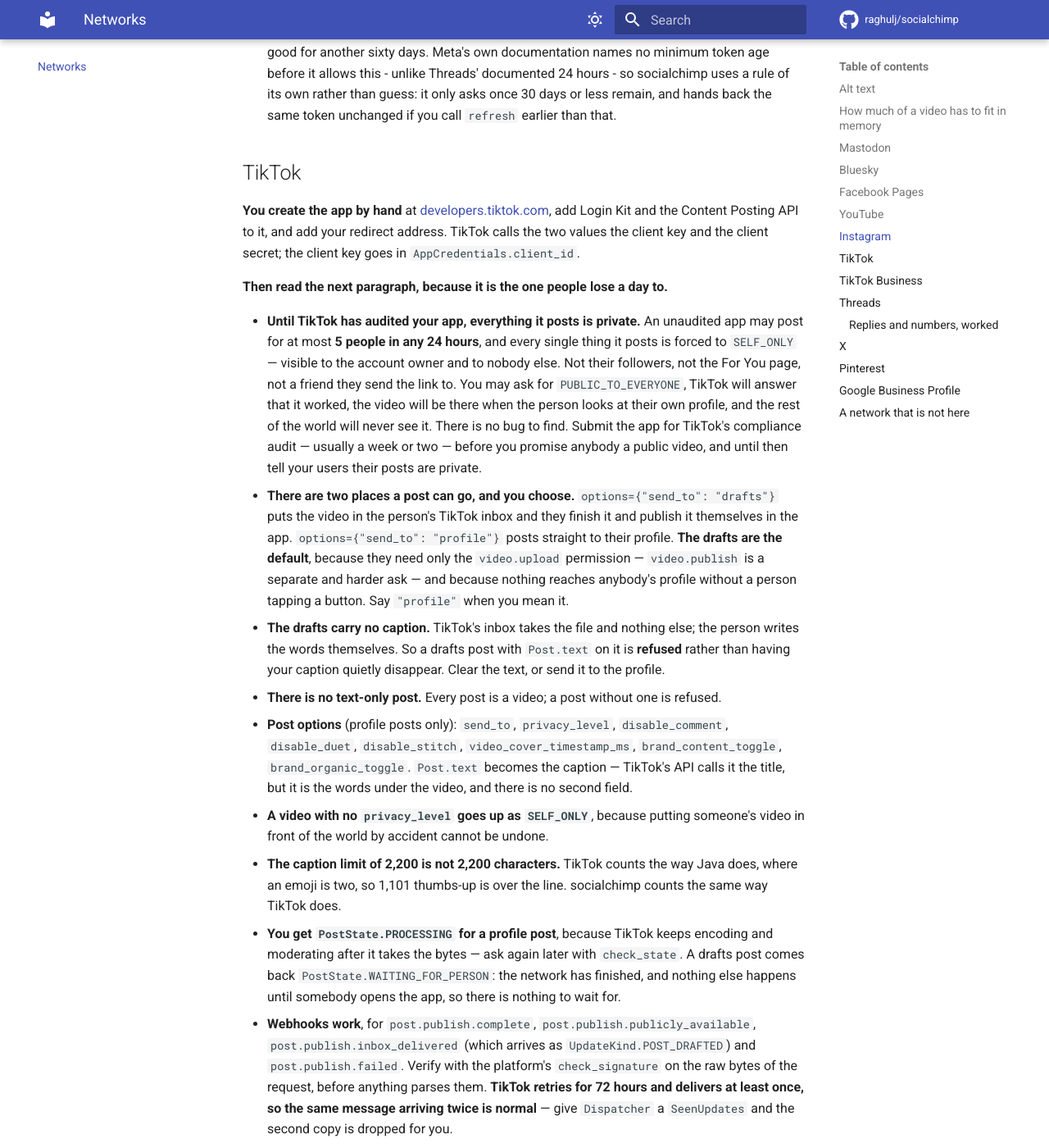
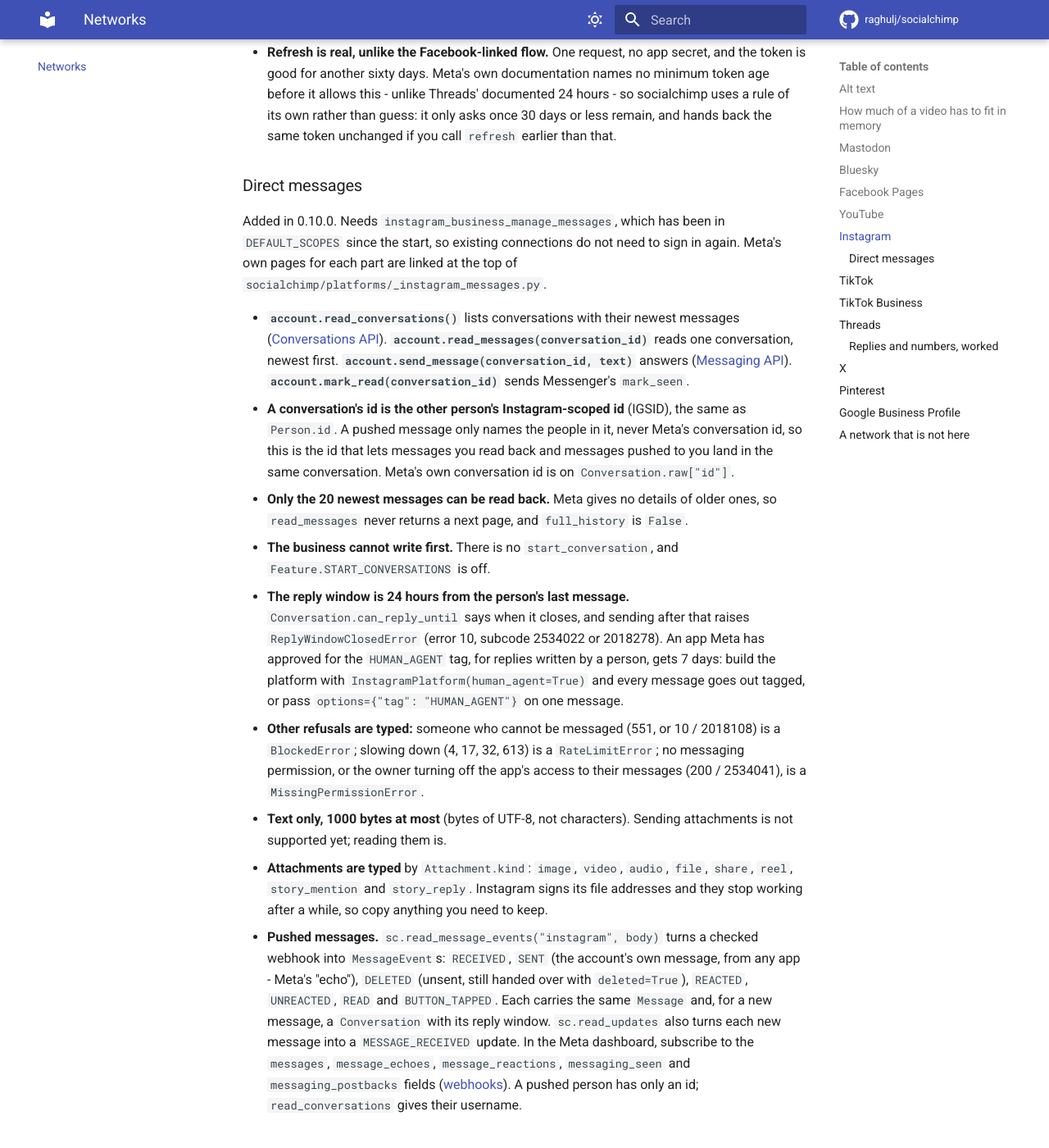
Before and after one commit to raghulj/socialchimp, an MkDocs documentation site: the page built from docs/platforms.md, in a window 1280 px wide and 1400 px high, scrolled down 6881 px. Shown: the whole window at 82% size. Built offline with MkDocs 1.6.1 and Material for MkDocs 9.7.7, drawn with Linux system fonts in a browser that asks for light colours; comment, search, counter and statistics services are not loaded; some of the changed text lies outside the part shown.

Commit message:
Document Instagram direct messages and bump to 0.10.0

```diff
--- a/docs/platforms.md
+++ b/docs/platforms.md
@@ -266,13 +266,68 @@
   and puts the answer in `limits().posts_left_today`.
 - **Captions**: 2,200 characters, up to 30 hashtags.
 - **No scheduling, and no deleting** — neither exists in the API.
-- **Webhooks work**: comments, mentions, live comments, story insights.
+- **Webhooks work**: comments, mentions, live comments, story insights, and
+  direct messages (see below).
 - **Refresh is real, unlike the Facebook-linked flow.** One request, no app
   secret, and the token is good for another sixty days. Meta's own
   documentation names no minimum token age before it allows this - unlike
   Threads' documented 24 hours - so socialchimp uses a rule of its own rather
   than guess: it only asks once 30 days or less remain, and hands back the
   same token unchanged if you call `refresh` earlier than that.
+
+### Direct messages
+
+Added in 0.10.0. Needs `instagram_business_manage_messages`, which has been in
+`DEFAULT_SCOPES` since the start, so existing connections do not need to sign
+in again. Meta's own pages for each part are linked at the top of
+`socialchimp/platforms/_instagram_messages.py`.
+
+- **`account.read_conversations()`** lists conversations with their newest
+  messages
+  ([Conversations API](https://developers.facebook.com/docs/instagram-platform/instagram-api-with-instagram-login/conversations-api)).
+  **`account.read_messages(conversation_id)`** reads one conversation, newest
+  first. **`account.send_message(conversation_id, text)`** answers
+  ([Messaging API](https://developers.facebook.com/docs/instagram-platform/instagram-api-with-instagram-login/messaging-api)).
+  **`account.mark_read(conversation_id)`** sends Messenger's `mark_seen`.
+- **A conversation's id is the other person's Instagram-scoped id** (IGSID),
+  the same as `Person.id`. A pushed message only names the people in it, never
+  Meta's conversation id, so this is the id that lets messages you read back
+  and messages pushed to you land in the same conversation. Meta's own
+  conversation id is on `Conversation.raw["id"]`.
+- **Only the 20 newest messages can be read back.** Meta gives no details of
+  older ones, so `read_messages` never returns a next page, and
+  `full_history` is `False`.
+- **The business cannot write first.** There is no `start_conversation`, and
+  `Feature.START_CONVERSATIONS` is off.
+- **The reply window is 24 hours from the person's last message.**
+  `Conversation.can_reply_until` says when it closes, and sending after that
+  raises `ReplyWindowClosedError` (error 10, subcode 2534022 or 2018278). An
+  app Meta has approved for the `HUMAN_AGENT` tag, for replies written by a
+  person, gets 7 days: build the platform with
+  `InstagramPlatform(human_agent=True)` and every message goes out tagged, or
+  pass `options={"tag": "HUMAN_AGENT"}` on one message.
+- **Other refusals are typed:** someone who cannot be messaged (551, or 10 /
+  2018108) is a `BlockedError`; slowing down (4, 17, 32, 613) is a
+  `RateLimitError`; no messaging permission, or the owner turning off the
+  app's access to their messages (200 / 2534041), is a
+  `MissingPermissionError`.
+- **Text only, 1000 bytes at most** (bytes of UTF-8, not characters). Sending
+  attachments is not supported yet; reading them is.
+- **Attachments are typed** by `Attachment.kind`: `image`, `video`, `audio`,
+  `file`, `share`, `reel`, `story_mention` and `story_reply`. Instagram
+  signs its file addresses and they stop working after a while, so copy
+  anything you need to keep.
+- **Pushed messages.** `sc.read_message_events("instagram", body)` turns a
+  checked webhook into `MessageEvent`s: `RECEIVED`, `SENT` (the account's own
+  message, from any app - Meta's "echo"), `DELETED` (unsent, still handed
+  over with `deleted=True`), `REACTED`, `UNREACTED`, `READ` and
+  `BUTTON_TAPPED`. Each carries the same `Message` and, for a new message,
+  a `Conversation` with its reply window. `sc.read_updates` also turns each
+  new message into a `MESSAGE_RECEIVED` update. In the Meta dashboard,
+  subscribe to the `messages`, `message_echoes`, `message_reactions`,
+  `messaging_seen` and `messaging_postbacks` fields
+  ([webhooks](https://developers.facebook.com/docs/instagram-platform/webhooks)).
+  A pushed person has only an id; `read_conversations` gives their username.
 
 ## TikTok
 
--- a/src/socialchimp/__init__.py
+++ b/src/socialchimp/__init__.py
@@ -101,7 +101,7 @@
 )
 from socialchimp.tokens import TokenManager
 
-__version__ = "0.9.0"
+__version__ = "0.10.0"
 
 __all__ = [
     "Account",
```
Also changed, not shown: CHANGELOG.md (+38 -0 lines), docs/social-inbox-contract.md (+3 -0 lines), 1 other file.
